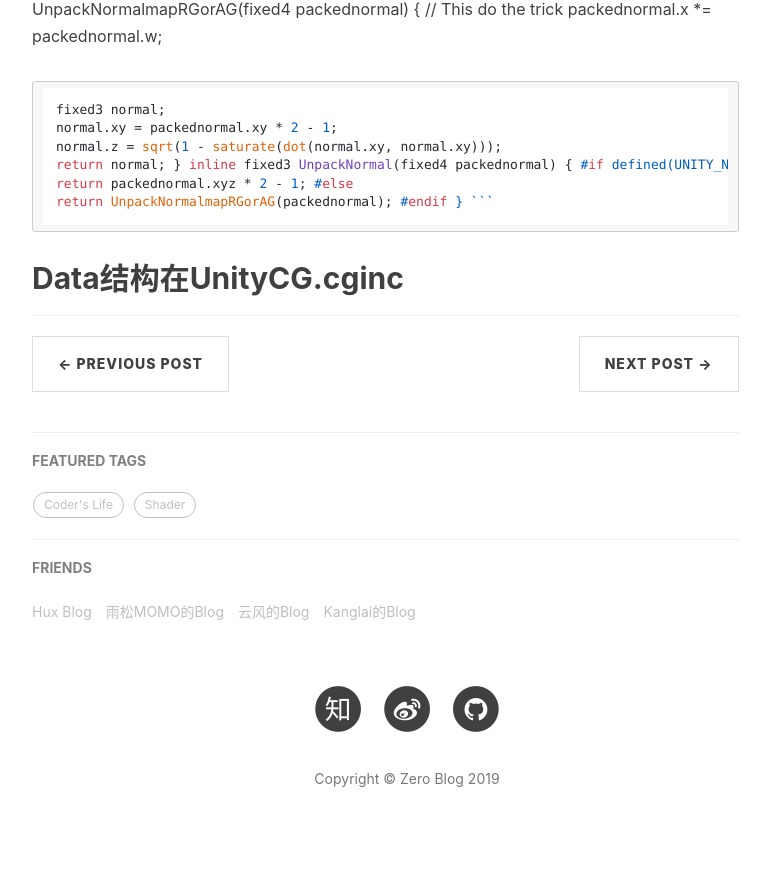
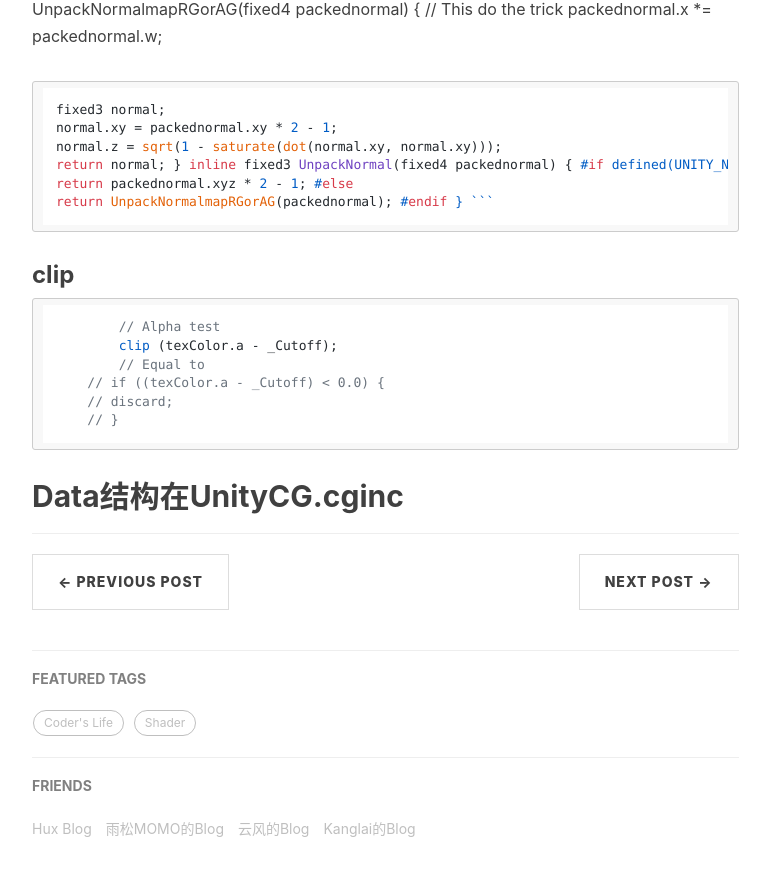
Before and after one commit to tingdahaideshengyin/aver58.github.io, a Jekyll site: the page built from _posts/2019-07-12-UnityCG-cginc2.md, in a window 1280 px wide and 900 px high, scrolled down 3985 px. Shown: the top 876 px of the window, without its empty margins (233-1003 px from the left). Built offline with Jekyll 4.4.1, drawn with Linux system fonts in a browser that asks for light colours; nearby versions of some CDN libraries; comment, search, counter and statistics services are not loaded.

````diff
--- a/_posts/2019-07-12-UnityCG-cginc2.md
+++ b/_posts/2019-07-12-UnityCG-cginc2.md
@@ -170,6 +170,17 @@ inline fixed3 UnpackNormal(fixed4 packednormal)
 }
 ```
 
+### clip
+```
+	// Alpha test
+	clip (texColor.a - _Cutoff);
+	// Equal to
+    // if ((texColor.a - _Cutoff) < 0.0) {
+    // 	    discard;
+    // }
+```
+
+
 
 
 
````
Also changed, not shown: _posts/2019-07-20-UnityShaderUtilities.cginc.md (+1 -1 lines), _posts/2019-07-20-UnityShaderVariables.cginc.md (+1 -1 lines), _posts/2019-07-22-ShaderLab_Blending.md (added, +48 -0 lines).
